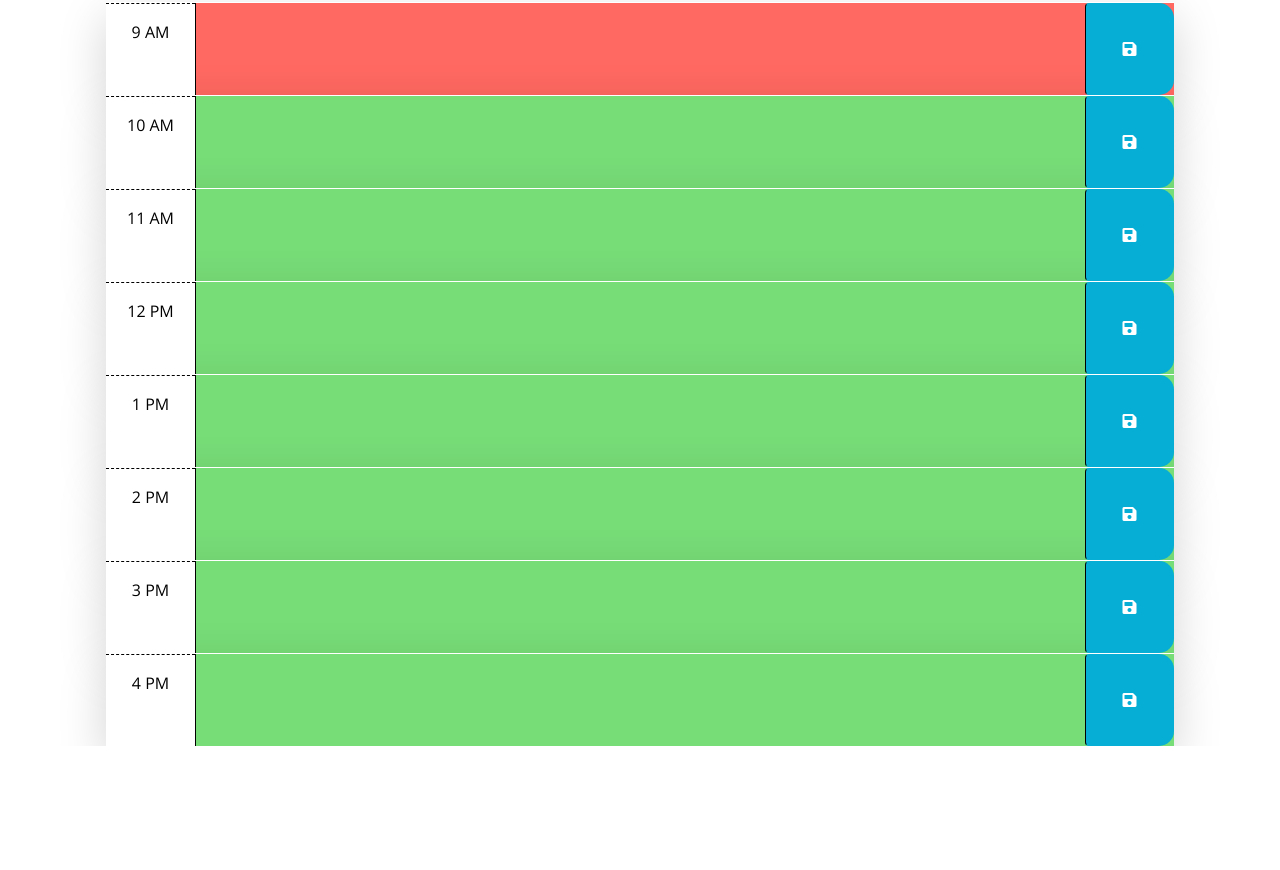
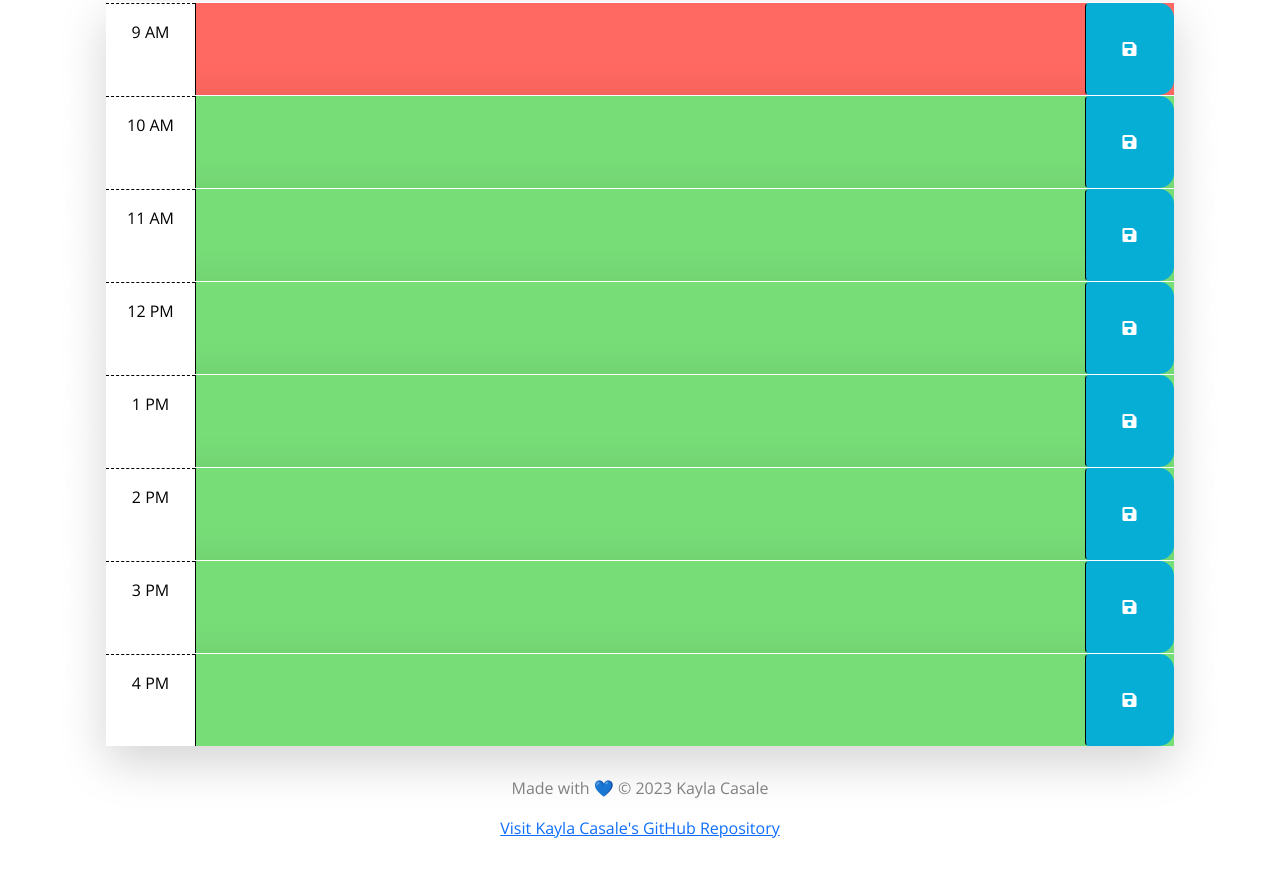
Before and after one commit to kaylacasale/work-your-schedule, a plain HTML site: page index.html in a window 1280 px wide. Shown: the part 362-1232 px from the top of the page. Before the commit the page ends 1108 px from the top, so only its background shows below. Drawn offline with nearby package versions, Linux system fonts and the light colour scheme.

Commit message:
added footer

```diff
--- a/assets/js/script.js
+++ b/assets/js/script.js
@@ -86,7 +86,7 @@ for (i = 9; i < 17; i++) {
         }
     });
 }
-
+ade ==
     //* when day changes, create a new row div
 
     // Wrap all code that interacts with the DOM in a call to jQuery to ensure that
--- a/index.html
+++ b/index.html
@@ -28,5 +28,12 @@
 
     <script src="./assets/js/script.js"></script>
 </body>
+<footer class="footer" style="text-align: center; padding: 30px; margin-bottom:0px; color:gray; width: 100%">
+  <p>
+    Made with 💙 © 2023 Kayla Casale
+  </p>
+  <a href="https://www.github.com/kaylacasale" target="_blank">Visit Kayla Casale's GitHub Repository</a>
+</footer>
+
 
 </html>
```
Lines whose indentation alone changed are shown as unchanged.
